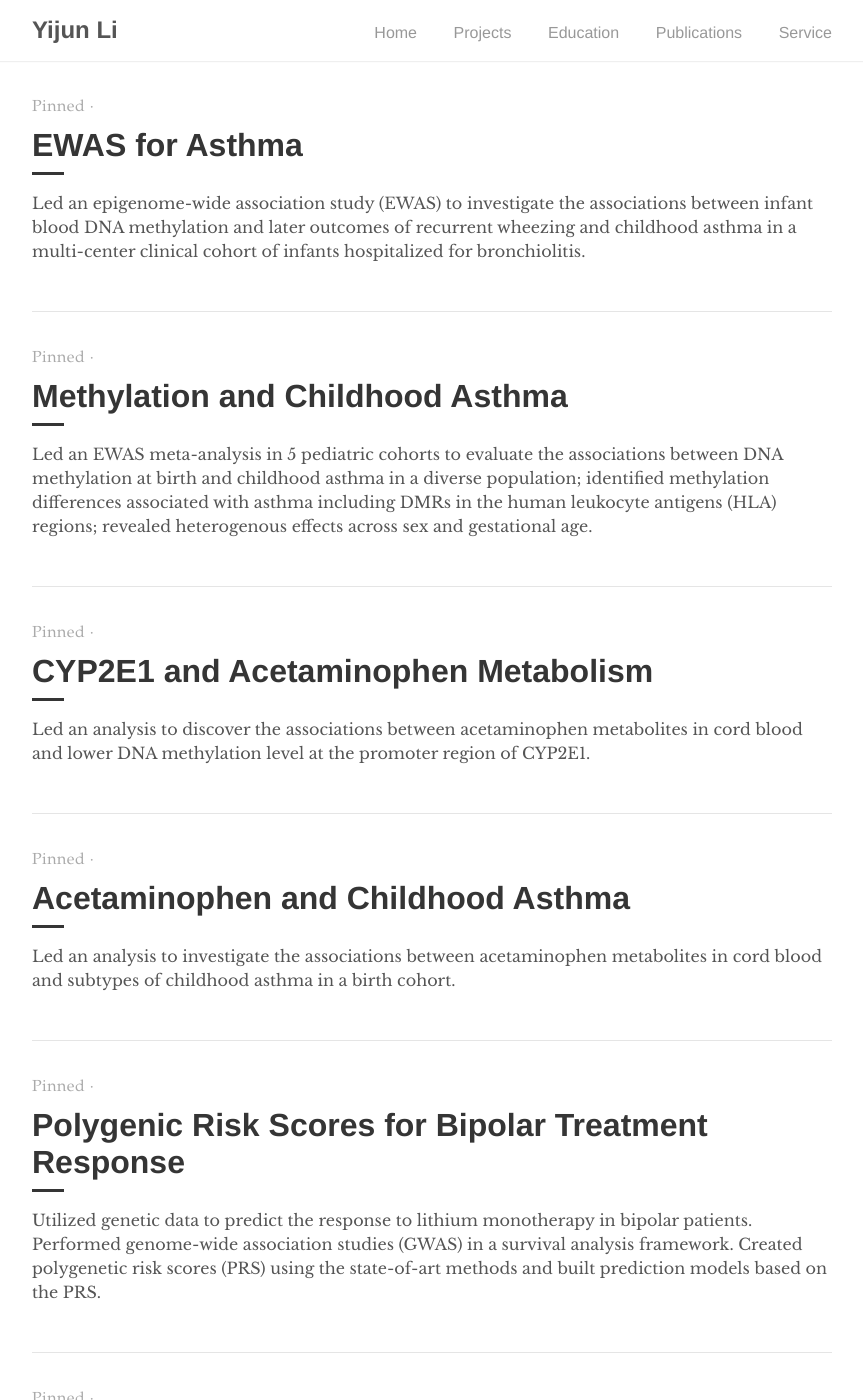
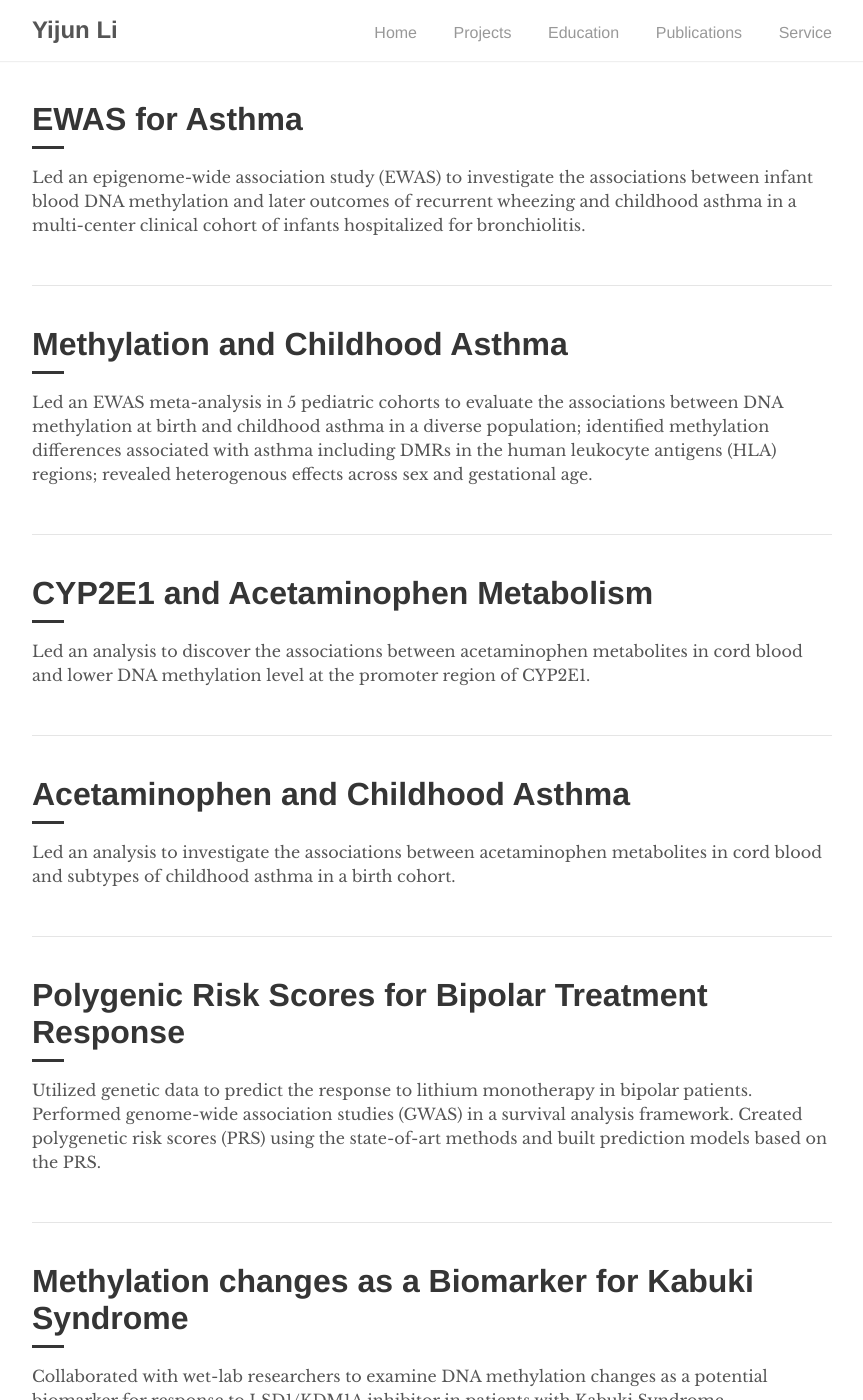
Before and after one commit to tsbertalan/yijunli, a Jekyll site: the page built from _pages/projects.html, in a window 1280 px wide and 1400 px high. Shown: the whole window, without its empty margins (208-1071 px from the left). Built offline with Jekyll 4.4.1, drawn with Linux system fonts in a browser that asks for light colours; some of the changed text lies outside the part shown.

Commit message:
Try to fix the sticky listing on project page.

```diff
--- a/_includes/catalogue_item.html
+++ b/_includes/catalogue_item.html
@@ -1,7 +1,10 @@
 <a href="{{ post.url | prepend: site.baseurl }}" class="catalogue-item">
   <div>
     {% if include.sticky == 'true' %}
-    <span class="catalogue-pinned">Pinned &middot;</span>
+    <span class="catalogue-pinned">
+      Pinned
+      <!-- &middot; -->
+    </span>
     {% endif %}
     <!-- <time datetime="{{ post.date }}" class="catalogue-time">{{ post.date | date: "%B %d, %Y" }}</time> -->
     <h1 class="catalogue-title">{{ post.title }}</h1>
--- a/_pages/projects.html
+++ b/_pages/projects.html
@@ -7,7 +7,7 @@
 
 <div class="catalogue">
   {% for post in site.posts %}
-    {% include catalogue_item.html sticky='true' %}
+    {% include catalogue_item.html sticky=post.sticky %}
   {% endfor %}
 
   {% for post in paginator.posts %}
```
